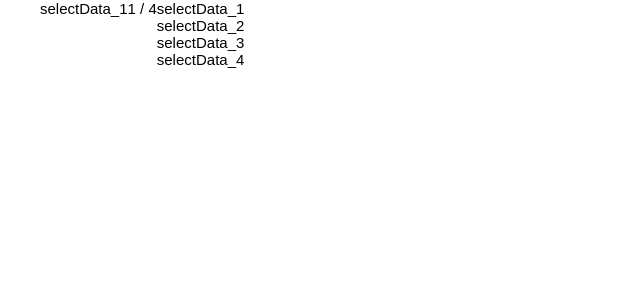
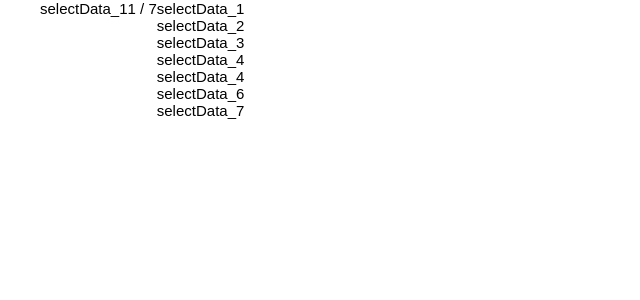
Before and after one commit to Evgenij-Maksimishin/Angular__Custom-DropDown-Menu, an Angular app: page / in a window 1280 px wide. Shown: the top 300 px of the page, without its empty margins (0-640 px from the left). Built offline with nearby package versions, Linux system fonts and the light colour scheme.

Commit message:
Improve selectData_1

```diff
--- a/src/app/app.component.ts
+++ b/src/app/app.component.ts
@@ -11,7 +11,10 @@ export class AppComponent implements OnInit {
     { name: 'selectData_1', id: 1 },
     { name: 'selectData_2', id: 2 },
     { name: 'selectData_3', id: 3 },
-    { name: 'selectData_4', id: 4 }
+    { name: 'selectData_4', id: 4 },
+    { name: 'selectData_4', id: 5 },
+    { name: 'selectData_6', id: 6 },
+    { name: 'selectData_7', id: 7 }
   ];
   public selectData_2: DropDownMenuData[] = [
     { name: 'selectData_1', id: 1 },
```
